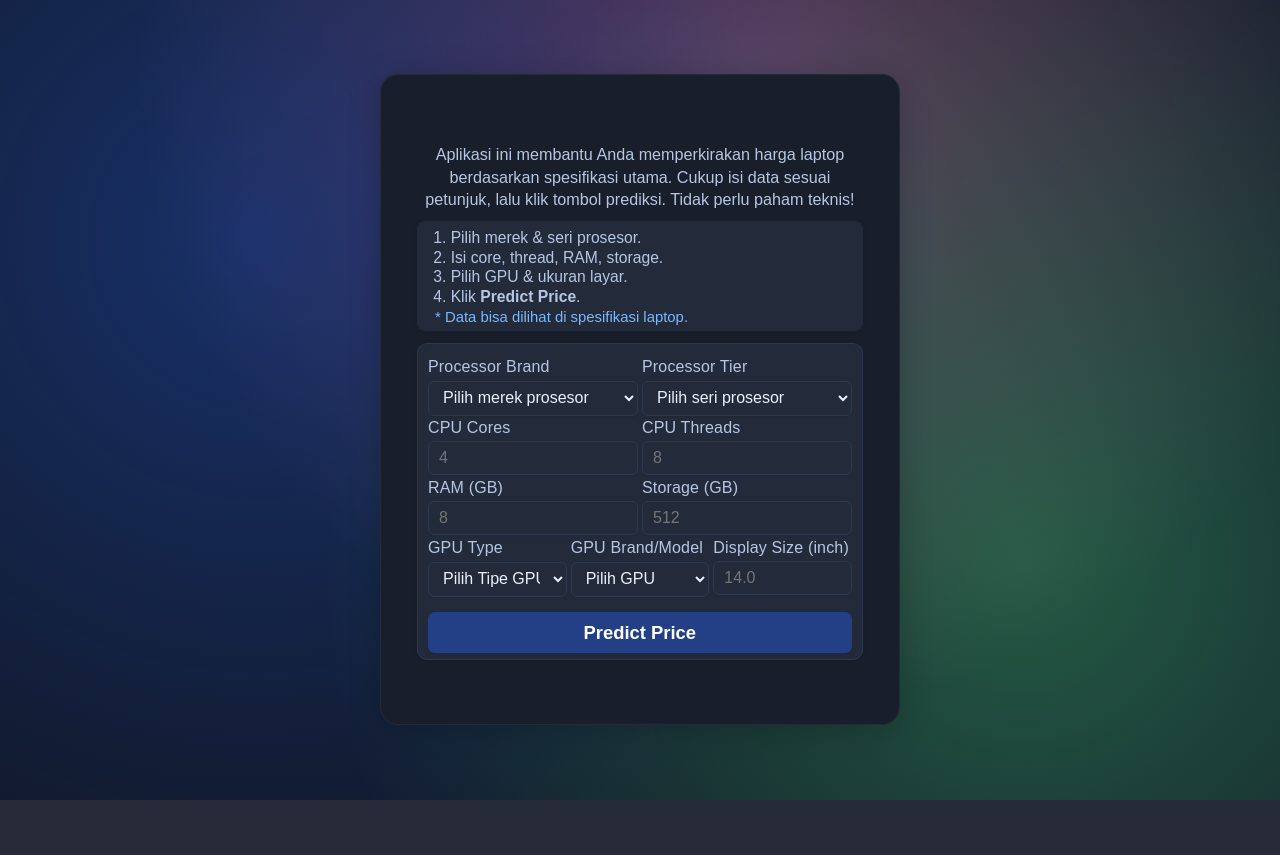
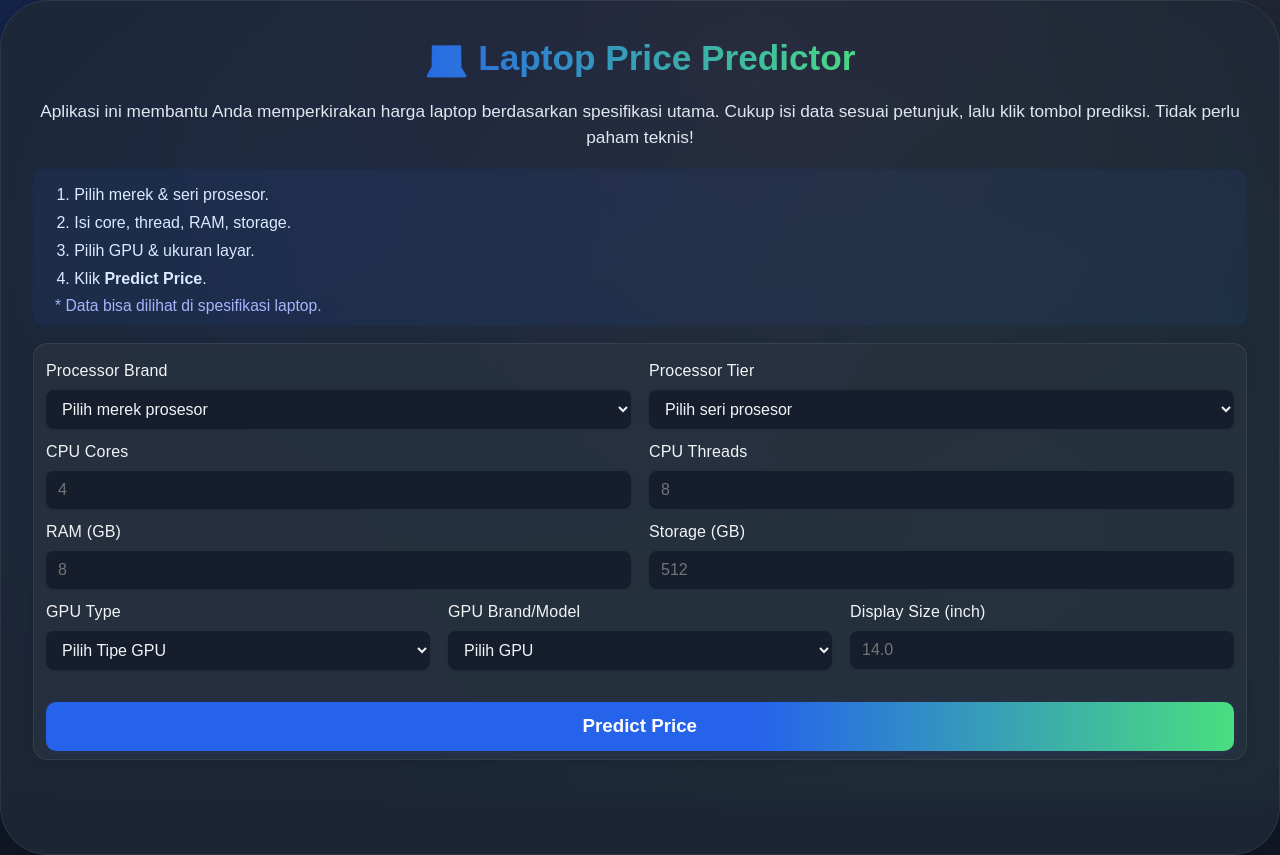
Before and after one commit to scythe71/web-predict-laptop-price, a Flask app: page / in a window 1280 px wide. Before the commit the page ends 800 px from the top, so only its background shows below. Run offline with Flask 3, Linux system fonts and the light colour scheme.

Commit message:
update: ui

```diff
--- a/static/minimal.css
+++ /dev/null
@@ -1,153 +0,0 @@
-/* Minimalis style override */
-.container {
-    background: #181f2a;
-    width: 520px;
-    padding: 38px 36px 28px 36px;
-    border-radius: 18px;
-    box-shadow: 0 4px 32px 0 rgba(0,0,0,0.22);
-    position: relative;
-    z-index: 2;
-    border: 1.5px solid #232b3b;
-    animation: fadein 1.2s cubic-bezier(.16,1,.3,1);
-}
-.gradient-text {
-    text-align: center;
-    margin-bottom: 8px;
-    font-size: 1.25rem;
-    font-weight: 700;
-    color: #7ab8ff;
-    background: none;
-}
-.app-desc {
-    text-align: center;
-    color: #b6c6e3;
-    font-size: 1.01rem;
-    margin-bottom: 10px;
-    margin-top: -2px;
-    line-height: 1.4;
-}
-.user-guide {
-    background: #232b3b;
-    border-radius: 8px;
-    padding: 8px 14px 6px 18px;
-    margin-bottom: 12px;
-    font-size: 0.98rem;
-    color: #b6c6e3;
-    box-shadow: 0 1px 4px 0 rgba(0,0,0,0.10);
-}
-.user-guide ol {
-    margin-left: 1em;
-    margin-bottom: 2px;
-}
-.user-guide li {
-    margin-bottom: 1px;
-    line-height: 1.2;
-}
-.help-text {
-    font-size: 0.93rem;
-    color: #7ab8ff;
-    margin-top: 2px;
-}
-.input-row {
-    display: flex;
-    gap: 4px;
-    margin-bottom: 4px;
-}
-.input-group {
-    flex: 1 1 0;
-    margin-bottom: 0;
-    display: flex;
-    flex-direction: column;
-}
-label {
-    display: block;
-    margin-bottom: 2px;
-    font-size: 1rem;
-    font-weight: 500;
-    color: #b6c6e3;
-    letter-spacing: 0.01em;
-}
-input,
-select {
-    width: 100%;
-    padding: 7px 10px;
-    border: 1px solid #2d3950;
-    border-radius: 6px;
-    margin-top: 2px;
-    background: #232b3b;
-    color: #eaf1fb;
-    font-size: 1rem;
-    outline: none;
-    transition: box-shadow 0.2s, border 0.2s;
-    box-shadow: 0 1px 2px 0 rgba(0,0,0,0.10);
-}
-select, option {
-    background: #232b3b;
-    color: #eaf1fb;
-}
-option:disabled {
-    color: #7ab8ff;
-}
-input:focus, select:focus {
-    border: 1.5px solid #7ab8ff;
-    box-shadow: 0 0 0 2px #23408744;
-}
-.animated-btn {
-    width: 100%;
-    padding: 10px 0;
-    border: none;
-    border-radius: 7px;
-    background: #234087;
-    color: #fff;
-    font-size: 1.08rem;
-    font-weight: 600;
-    cursor: pointer;
-    margin-top: 12px;
-    box-shadow: 0 1px 6px 0 rgba(0,0,0,0.10);
-    position: relative;
-    overflow: hidden;
-    transition: background 0.2s, transform 0.13s;
-    outline: none;
-}
-.animated-btn:hover {
-    background: #7ab8ff;
-    color: #181f2a;
-    transform: translateY(-1px) scale(1.01);
-    box-shadow: 0 2px 10px 0 rgba(0,0,0,0.13);
-}
-.animated-btn span {
-    display: inline-block;
-    font-weight: 600;
-}
-.result-box {
-    margin-top: 14px;
-    text-align: center;
-    min-height: 22px;
-}
-.animated-result h2 {
-    font-size: 1.08rem;
-    color: #7ab8ff;
-    opacity: 0;
-    transform: translateY(7px);
-    transition: opacity 0.3s cubic-bezier(.16,1,.3,1), transform 0.3s cubic-bezier(.16,1,.3,1);
-}
-.animated-result h2.show {
-    opacity: 1;
-    transform: none;
-}
-.glass-form {
-    background: #232b3b;
-    border-radius: 10px;
-    box-shadow: 0 1px 4px 0 rgba(0,0,0,0.10);
-    padding: 14px 10px 6px 10px;
-    margin-bottom: 0;
-    border: 1px solid #2d3950;
-    backdrop-filter: none;
-}
-.input-hint {
-    font-size: 0.93rem;
-    color: #7ab8ff;
-    margin-top: 1px;
-    display: block;
-    line-height: 1.2;
-}
--- a/static/style.css
+++ b/static/style.css
@@ -73,9 +73,9 @@
 
 .container {
     background: rgba(31,41,55,0.85);
-    width: 440px;
+
     padding: 36px 32px 28px 32px;
-    border-radius: 18px;
+    border-radius: 48px;
     box-shadow: 0 8px 32px 0 rgba(0,0,0,0.25);
     position: relative;
     z-index: 2;
```
